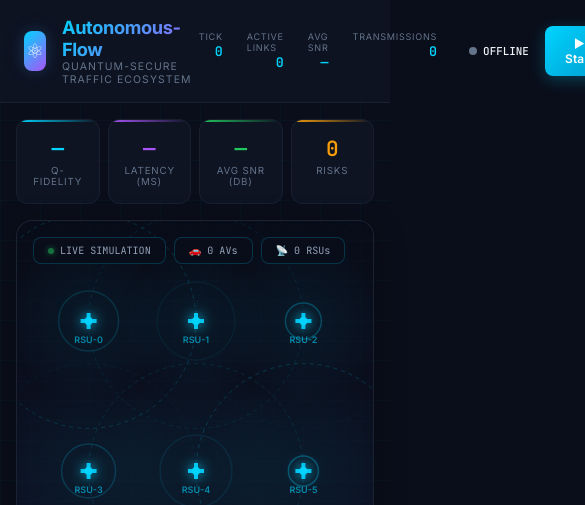
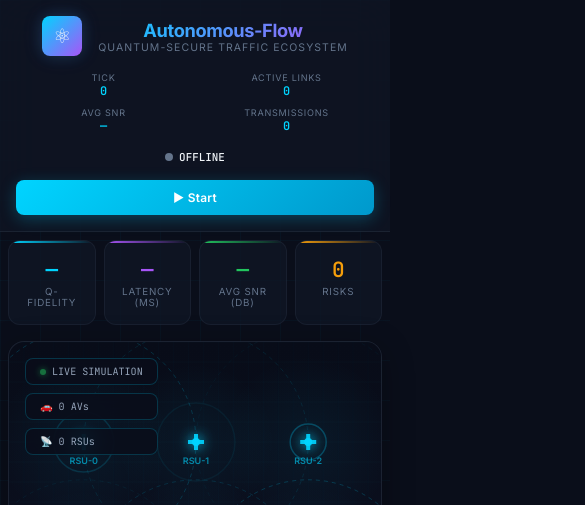
Before and after one commit to jagruthipriyanka/QSDC-Enhanced-V2X-Communication-for-High-Speed-Smart-Traffic, a plain HTML site: page frontend/index.html in a window 390 px wide. Shown: the top 505 px of the page, 585 px wide, since content can reach past the window. Drawn offline with nearby package versions, Linux system fonts and the light colour scheme.

Commit message:
Mobile Responsiveness: Added media queries for fluid layout on all devices

```diff
--- a/frontend/css/styles.css
+++ b/frontend/css/styles.css
@@ -344,8 +344,48 @@ body::before {
     align-items: start;
 }
 
-/* Mobile Adjustments */
+/* ─── Responsive Design ──────────────────────────────────── */
+@media (max-width: 1024px) {
+    .header-stats {
+        gap: var(--gap-md);
+    }
+
+    .bottom-grid {
+        grid-template-columns: 1fr 1fr;
+    }
+}
+
 @media (max-width: 768px) {
+    .header {
+        flex-direction: column;
+        gap: var(--gap-md);
+        padding: var(--gap-md);
+        text-align: center;
+    }
+
+    .header-left {
+        justify-content: center;
+        width: 100%;
+    }
+
+    .header-controls {
+        flex-direction: column;
+        width: 100%;
+        gap: var(--gap-md);
+    }
+
+    .header-stats {
+        margin-right: 0;
+        justify-content: center;
+        width: 100%;
+        flex-wrap: wrap;
+        gap: var(--gap-md);
+    }
+
+    .header-stat {
+        align-items: center;
+    }
+
     .kpi-row {
         grid-template-columns: 1fr 1fr;
     }
@@ -355,7 +395,74 @@ body::before {
     }
 
     .canvas-container {
-        height: 400px;
+        height: 350px;
+    }
+
+    .dashboard {
+        padding: var(--gap-sm);
+    }
+
+    .card-header {
+        padding: var(--gap-md);
+    }
+
+    .card-body {
+        padding: var(--gap-md);
+    }
+}
+
+@media (max-width: 480px) {
+    .header-stats {
+        display: grid;
+        grid-template-columns: 1fr 1fr;
+        gap: var(--gap-sm);
+    }
+
+    .header-stat-value {
+        font-size: 0.85rem;
+    }
+
+    .kpi-row {
+        grid-template-columns: 1fr;
+    }
+
+    .kpi-value {
+        font-size: 1.25rem;
+    }
+
+    .canvas-overlay {
+        flex-direction: column;
+        gap: 4px;
+    }
+
+    .overlay-chip {
+        padding: 4px 10px;
+        font-size: 0.65rem;
+    }
+
+    .btn {
+        width: 100%;
+        justify-content: center;
+    }
+
+    .canvas-container {
+        height: 300px;
+    }
+
+    .toast-container {
+        right: var(--gap-md);
+        left: var(--gap-md);
+        bottom: var(--gap-md);
+    }
+
+    .toast {
+        min-width: 0;
+        width: 100%;
+        padding: var(--gap-sm) var(--gap-md);
+    }
+
+    .card-header h2 {
+        font-size: 0.8rem;
     }
 }
 
--- a/frontend/js/main.js
+++ b/frontend/js/main.js
@@ -179,7 +179,7 @@ function updateDashboard(snapshot) {
     (snapshot.vehicles || []).forEach(v => {
         if (v.quantum_fidelity < 0.3 && v.is_transmitting) {
             if (!notifiedFidelity.has(v.id)) {
-                showToast('warning', `⚠️ V${v.id}: Low quantum fidelity (${v.quantum_fidelity.toFixed(2)}) — speed reduced!`);
+                showToast('warning', `<b>V${v.id} Critical Fidelity: ${v.quantum_fidelity.toFixed(2)}</b><br><small>Autonomous speed restriction active to maintain link.</small>`);
                 notifiedFidelity.add(v.id);
             }
         } else if (v.quantum_fidelity > 0.5) {
@@ -196,10 +196,12 @@ function updateDashboard(snapshot) {
                 const lastNotified = notifiedDrop.get(pred.vehicle_id) || 0;
 
                 if (dropIn && dropIn < 15 && (now - lastNotified) > NOTIFICATION_COOLDOWN) {
-                    securityConsole.addLine('ML_EVENT',
-                        `Predicted connection drop for V${pred.vehicle_id} in ~${dropIn} ticks`);
+                    const vehicle = snapshot.vehicles.find(v => v.id === pred.vehicle_id);
+                    const snr = vehicle ? vehicle.snr_db.toFixed(1) : 'Low';
 
-                    showToast('danger', `🚨 V${pred.vehicle_id} signal dropping soon`);
+                    securityConsole.addLine('ML_EVENT', `Predicted connection drop for V${pred.vehicle_id} in ~${dropIn} ticks`);
+
+                    showToast('danger', `<b>V${pred.vehicle_id} Signal Drop: ${snr}dB</b><br><small>ML predicts disconnect in ~${dropIn} ticks.</small>`);
                     notifiedDrop.set(pred.vehicle_id, now);
                 }
             }
```
